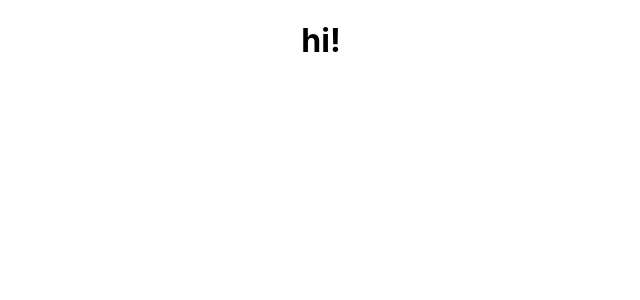
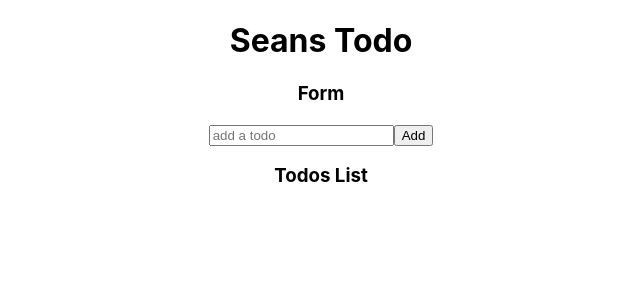
Before and after one commit to SeanSchmidt89/react-todo, a React (Create React App) app: page / in a window 1280 px wide. Shown: the top 300 px of the page, without its empty margins (319-959 px from the left). Built offline with nearby package versions, Linux system fonts and the light colour scheme.

Commit message:
adding comps and state

```diff
--- a/src/App.js
+++ b/src/App.js
@@ -1,9 +1,25 @@
-import './App.css';
+import React, { useState } from "react";
+import "./App.css";
+import Form from "./components/Form";
+import TodoList from "./components/TodoList";
 
 function App() {
+  const [inputText, setInputText] = useState("");
+  const [todos, setTodos] = useState([]);
   return (
     <div className="App">
-      <h1>hi!</h1>
+      <h1>Seans Todo</h1>
+      <Form
+        inputText={inputText}
+        setInputText={setInputText}
+        setTodos={setTodos}
+      />
+      <TodoList
+        inputText={inputText}
+        setInputText={setInputText}
+        todos={todos}
+        setTodos={setTodos}
+      />
     </div>
   );
 }
--- /dev/null
+++ b/src/components/Form.js
@@ -0,0 +1,31 @@
+import React from "react";
+
+const Form = ({ inputText, setInputText, setTodos }) => {
+  const inputHandler = (event) => {
+    setInputText(event.target.value);
+  };
+
+  const buttonHandler = (event) => {
+    event.preventDefault();
+    const todo = {
+      id: Math.floor(Math.random() * 10000),
+      title: inputText,
+      completed: false,
+    };
+    setTodos((prevList) => [...prevList, todo]);
+    setInputText("");
+  };
+  return (
+    <div>
+      <h3>Form</h3>
+      <input
+        onChange={inputHandler}
+        value={inputText}
+        placeholder="add a todo"
+      />
+      <button onClick={buttonHandler}>Add</button>
+    </div>
+  );
+};
+
+export default Form;
--- /dev/null
+++ b/src/components/Todo.js
@@ -0,0 +1,18 @@
+import React from "react";
+
+const Todo = ({ todo, todos, title, setTodos }) => {
+    const deleteHandler = () => {
+        const deleteList = todos.filter((item) => item.id !== todo.id);
+        setTodos(deleteList)
+    }
+  return (
+    <div>
+      <li>
+        {title}
+        <button onClick={deleteHandler}>Delete</button>
+      </li>
+    </div>
+  );
+};
+
+export default Todo;
--- /dev/null
+++ b/src/components/TodoList.js
@@ -0,0 +1,23 @@
+import React from "react";
+import Todo from "./Todo";
+
+const TodoList = ({ todos, setTodos }) => {
+  return (
+    <div>
+      <h3>Todos List</h3>
+      {todos.map((todo) => (
+        <ul>
+          <Todo
+            key={todo.id}
+            todo={todo}
+            title={todo.title}
+            setTodos={setTodos}
+            todos={todos}
+          />
+        </ul>
+      ))}
+    </div>
+  );
+};
+
+export default TodoList;
```
